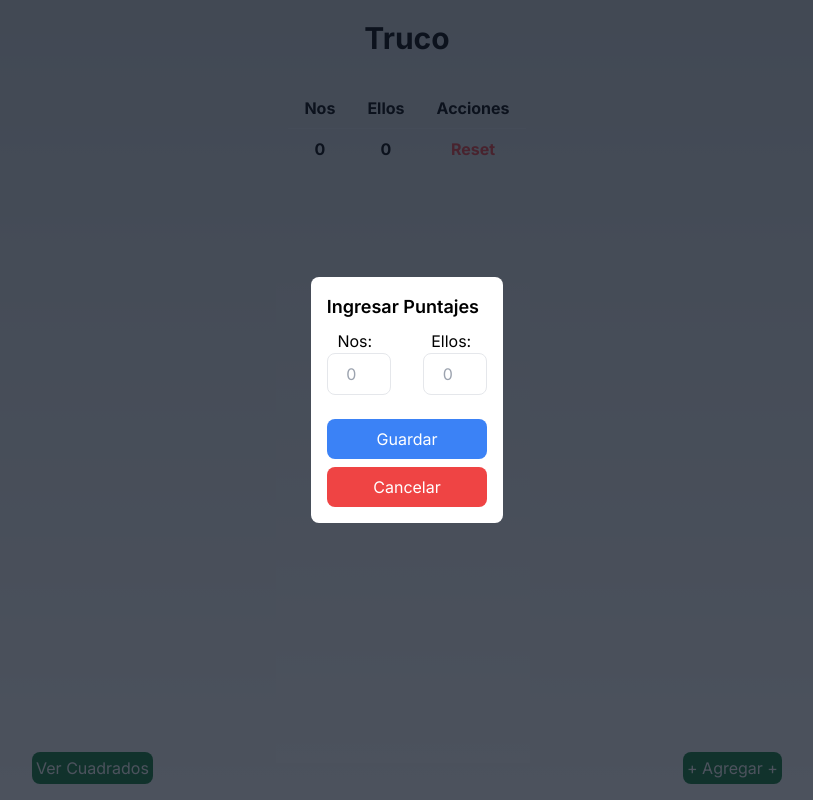
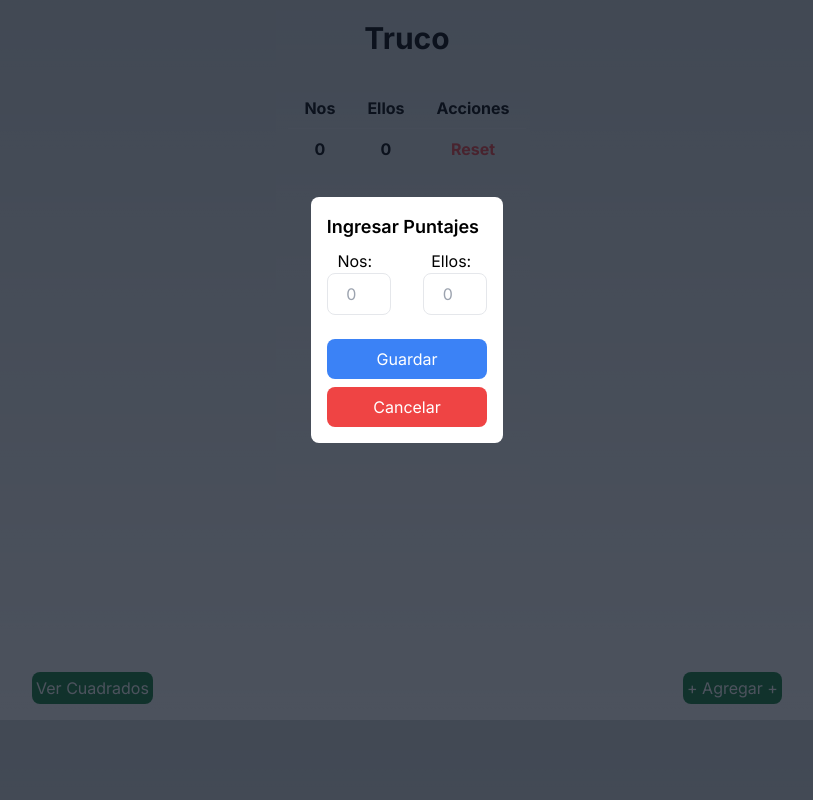
Before and after one commit to NicolasDeHorta/truco-score, a Next.js app: page / in a window 1280 px wide. Both pictures are taken after a click on the button "+ Agregar +". Shown: the whole page, without its empty margins (233-1046 px from the left). Built offline with nearby package versions, Linux system fonts and the light colour scheme.

Commit message:
style fixes

```diff
--- a/src/app/page.tsx
+++ b/src/app/page.tsx
@@ -44,7 +44,7 @@ export default function Home() {
   };
 
   return (
-    <div className="flex flex-col min-h-screen justify-between items-center">
+    <div className="flex flex-col justify-between items-center relative" style={{minHeight: "90vh"}}>
       <div className="flex flex-col jsutify-center m-5 items-center">
       <h1 className="text-3xl font-bold mb-4">Truco</h1>
       {squareMode ? (
@@ -58,7 +58,7 @@ export default function Home() {
         />
       )}
       </div>
-      <div className="w-full flex flex-row justify-around mb-4">
+      <div className="w-full flex flex-row justify-around mb-4 absolute bottom-0 ">
         <button onClick={handleSquareModeToggle} className="mt-4 p-1 bg-green-700 text-white rounded-lg">
           {squareMode ? "Ver Tabla" : "Ver Cuadrados"}
         </button>
--- a/src/components/ScoreModal.tsx
+++ b/src/components/ScoreModal.tsx
@@ -45,7 +45,7 @@ const ScoreModal = ({ onClose, onAddScore, scoresList, editIndex }: ScoreModalPr
 
   return (
     <div className="fixed inset-0 bg-gray-900 bg-opacity-75 flex items-center justify-center z-50">
-      <div className="bg-white p-4 rounded-lg">
+      <div className="bg-white p-4 rounded-lg mb-40">
         <h2 className="text-lg font-semibold mb-2">Ingresar Puntajes</h2>
         <div className="flex justify-between mb-4 ">
           <div className="flex flex-col justify-between items-center mb-2">
--- a/src/components/ScoreSquares.tsx
+++ b/src/components/ScoreSquares.tsx
@@ -53,6 +53,7 @@ const ScoreColumn = ({ name, score }: { name: string; score: number }) => {
   return (
     <div className="flex flex-col items-center mx-4">
       <div className="font-bold mb-2">{name}</div>
+      <div className="font-bold mb-2">{score <= 20 ? `${score} Malas` : `${score-20} Buenas`}</div>
       <div className="flex flex-col gap-4 flex-wrap justify-center items-end">{squares}</div>
     </div>
   );
```
